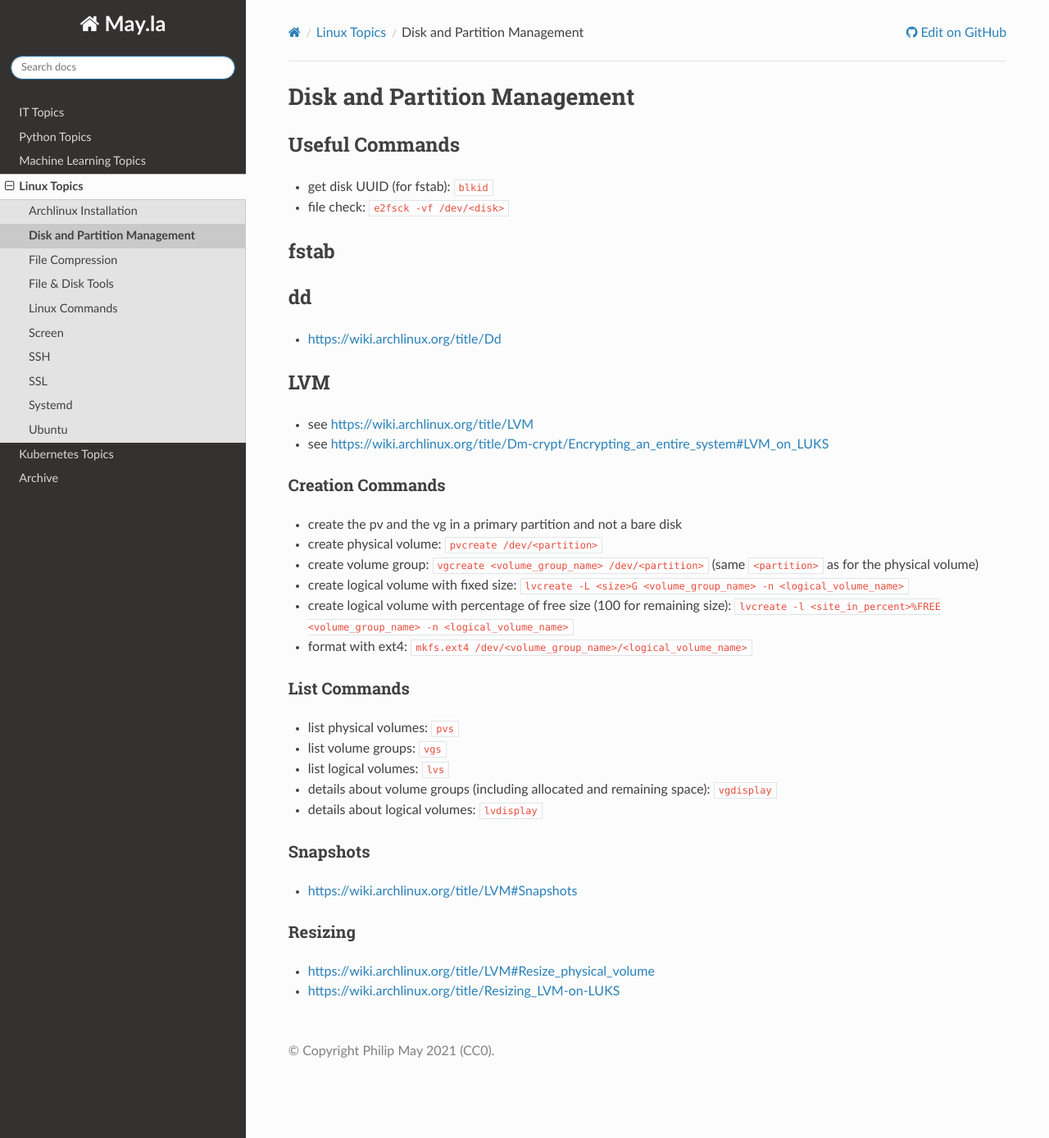
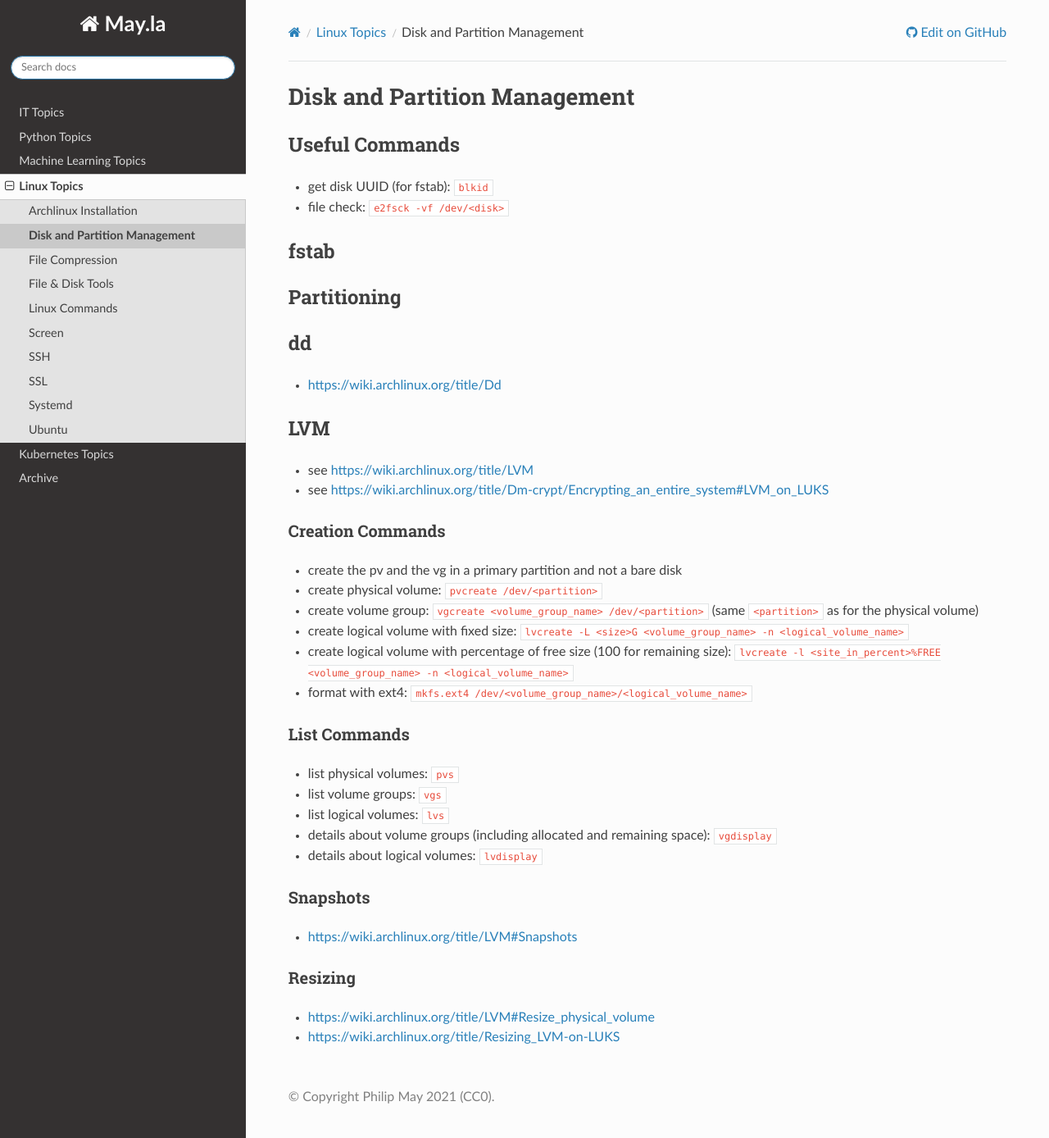
Before and after one commit to PhilipMay/May.la, a Sphinx documentation site: the page built from source/linux/disk-and-partition.md, in a window 1280 px wide and 1388 px high. Shown: the whole window at 82% size. Built offline with Sphinx 7.4.7 and the Read the Docs theme 2.0.0, drawn with Linux system fonts in a browser that asks for light colours.

Commit message:
Update disk-and-partition.md

```diff
--- a/source/linux/disk-and-partition.md
+++ b/source/linux/disk-and-partition.md
@@ -5,6 +5,8 @@
 - file check: `e2fsck -vf /dev/<disk>`
 
 ## fstab
+
+## Partitioning
 
 ## dd
 - https://wiki.archlinux.org/title/Dd
```
